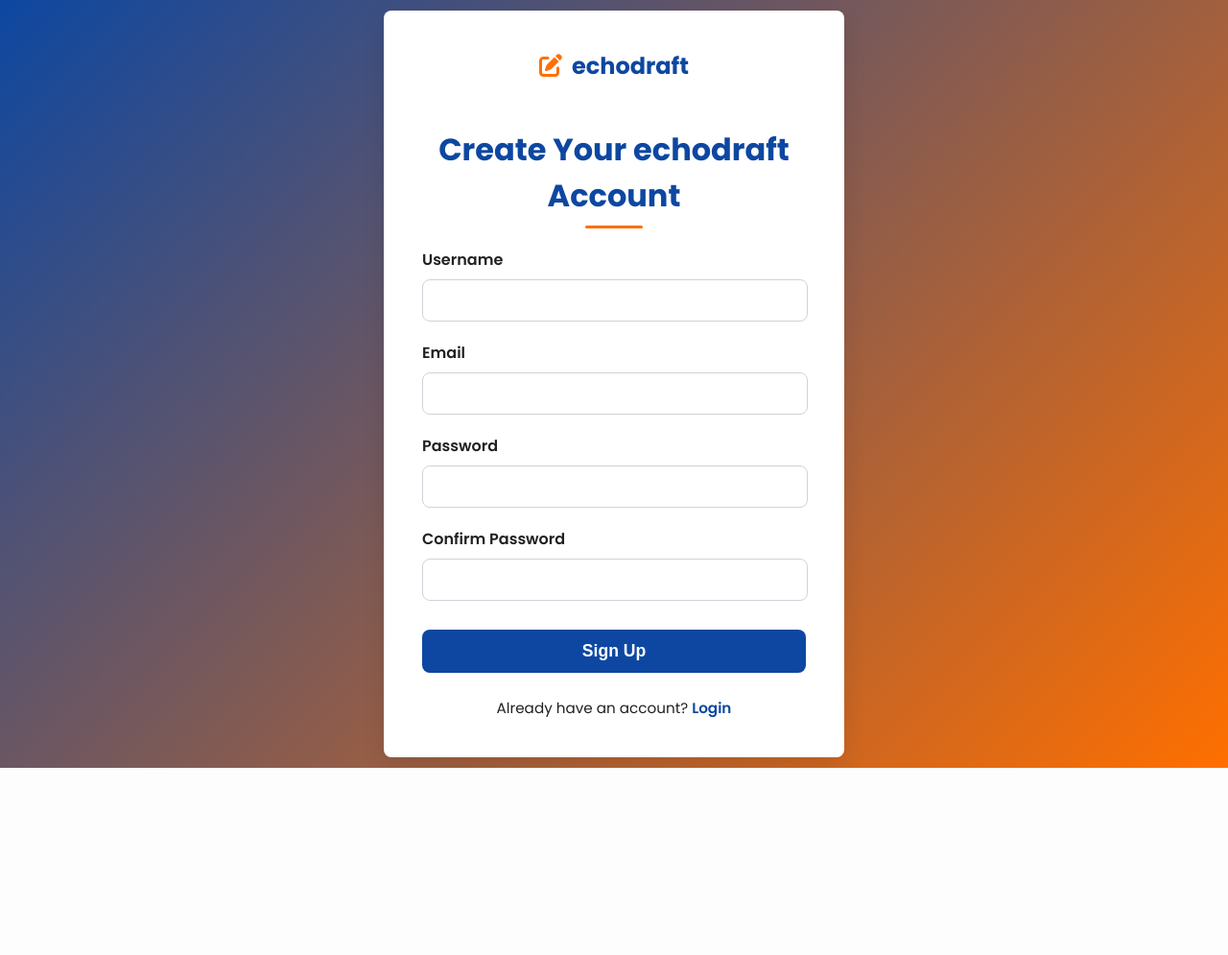
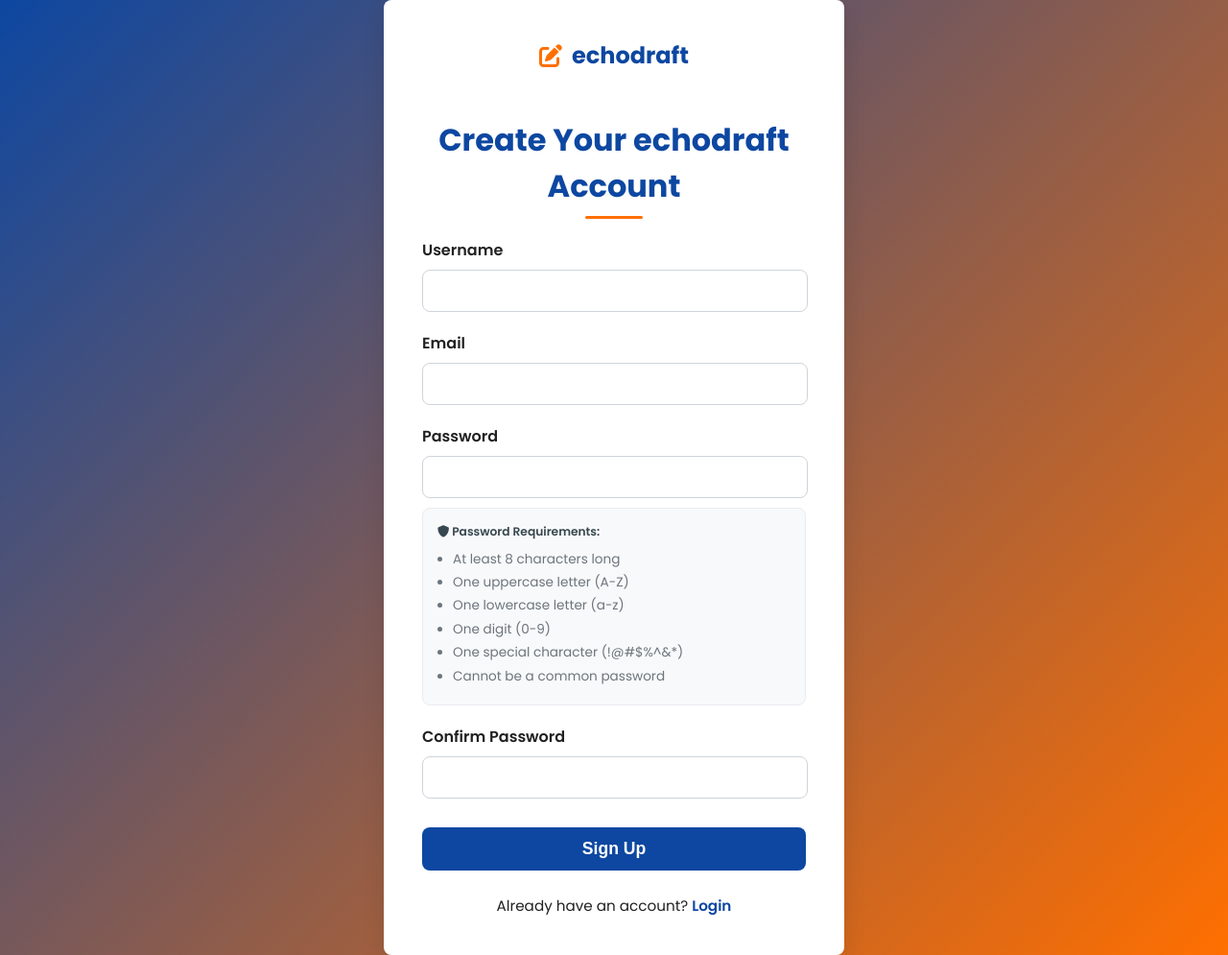
Before and after one commit to toprakmurat/echodraft, a Flask app: page /signup in a window 1280 px wide. Shown: the whole page at 96% size. Before the commit the page ends 800 px from the top, so only its background shows below. Run offline with Flask 3, Linux system fonts and the light colour scheme.

Commit message:
Add password requirement information to sign up template

```diff
--- a/templates/signup.html
+++ b/templates/signup.html
@@ -1,4 +1,3 @@
-<!-- templates/signup.html -->
 <!DOCTYPE html>
 <html lang="en">
 <head>
@@ -110,6 +109,34 @@
             outline: none;
         }
 
+        .password-requirements {
+            background-color: #f8f9fa;
+            border: 1px solid #e9ecef;
+            border-radius: var(--border-radius);
+            padding: 15px;
+            margin-top: 10px;
+            font-size: 0.85em;
+            text-align: left;
+            color: #6c757d;
+        }
+
+        .password-requirements h4 {
+            margin: 0 0 10px 0;
+            color: var(--secondary-color);
+            font-size: 0.9em;
+            font-weight: 600;
+        }
+
+        .password-requirements ul {
+            margin: 0;
+            padding-left: 16px;
+            line-height: 1.5;
+        }
+
+        .password-requirements li {
+            margin-bottom: 4px;
+        }
+
         .btn-submit {
             background-color: var(--primary-color);
             color: var(--white);
@@ -197,6 +224,10 @@
                 font-size: 1em;
                 padding: 10px 20px;
             }
+            .password-requirements {
+                font-size: 0.8em;
+                padding: 12px;
+            }
         }
     </style>
 </head>
@@ -229,6 +260,17 @@
             <div class="form-group">
                 <label for="password">Password</label>
                 <input type="password" id="password" name="password" required>
+                <div class="password-requirements">
+                    <h4><i class="fas fa-shield-alt"></i> Password Requirements:</h4>
+                    <ul>
+                        <li>At least 8 characters long</li>
+                        <li>One uppercase letter (A-Z)</li>
+                        <li>One lowercase letter (a-z)</li>
+                        <li>One digit (0-9)</li>
+                        <li>One special character (!@#$%^&*)</li>
+                        <li>Cannot be a common password</li>
+                    </ul>
+                </div>
             </div>
             <div class="form-group">
                 <label for="confirm_password">Confirm Password</label>
```
